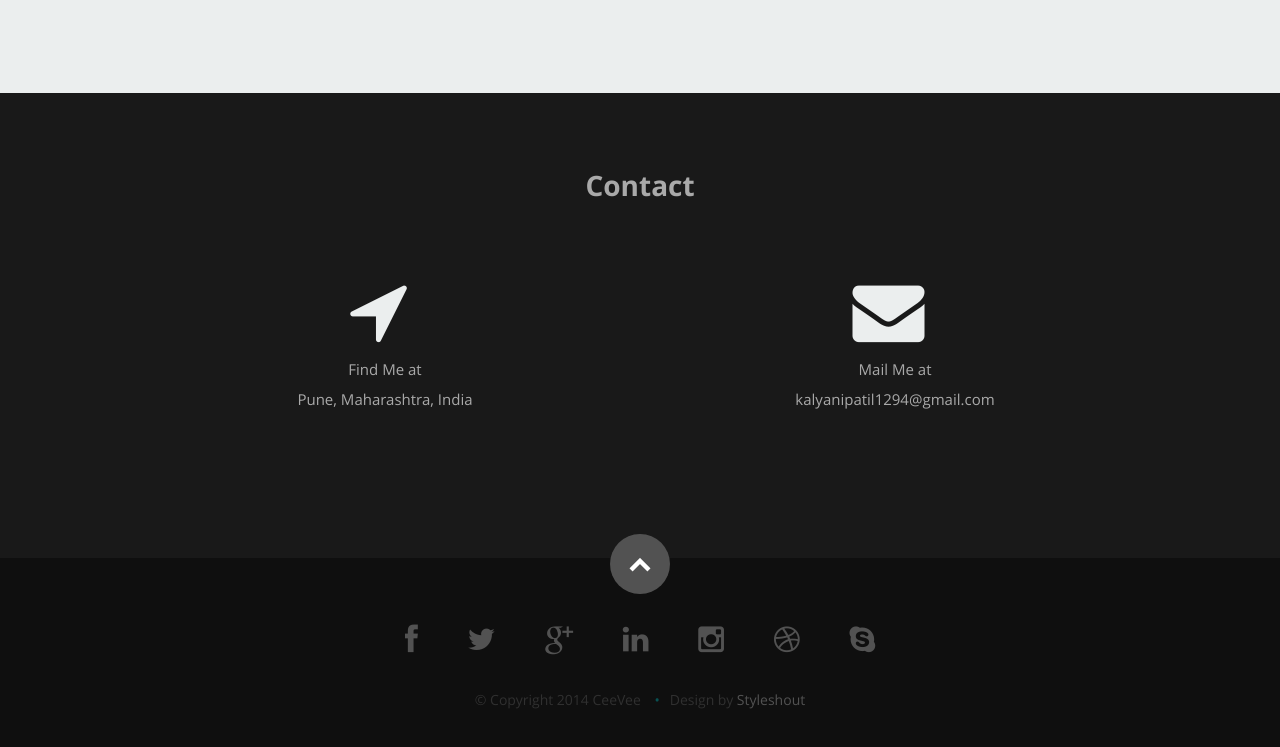
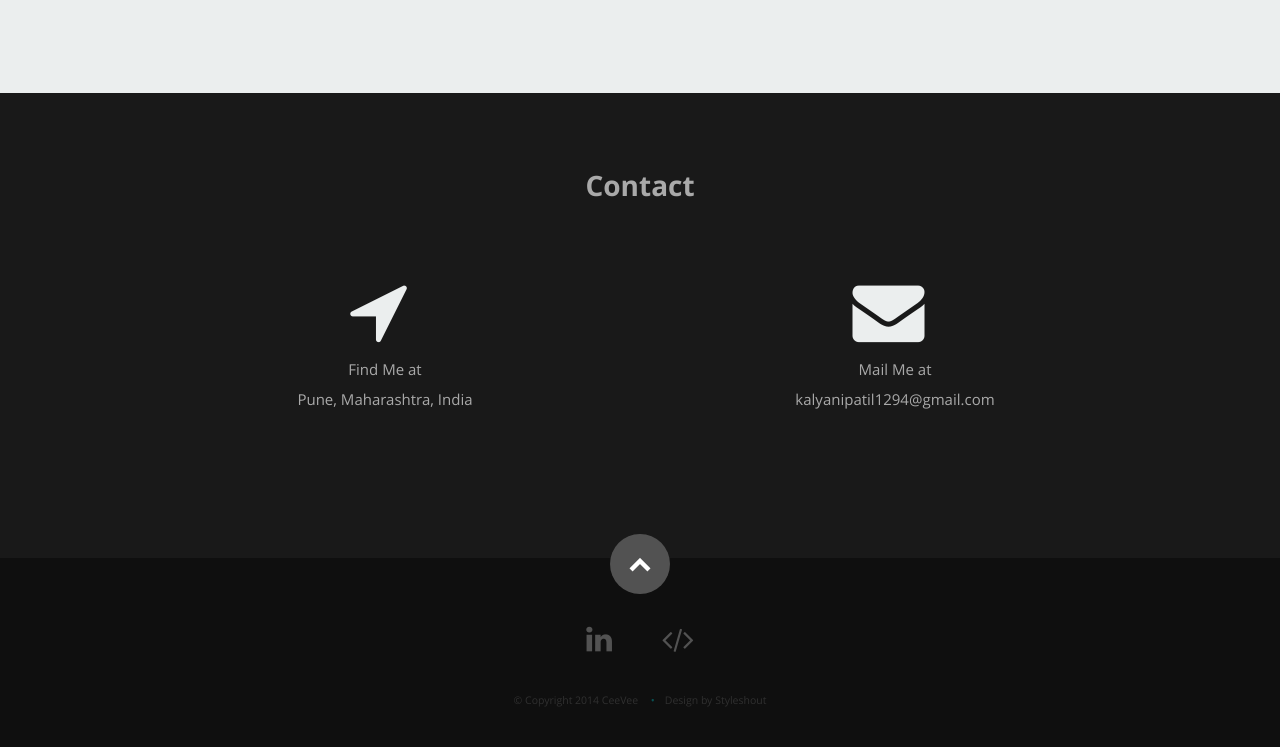
Before and after one commit to shankyDoodle/resume-portfolio-template, a plain HTML site: page index.html in a window 1280 px wide. Shown: the part 3365-4112 px from the top of the page. Drawn offline with nearby package versions, Linux system fonts and the light colour scheme.

Commit message:
footer tab done

```diff
--- a/css/override.css
+++ b/css/override.css
@@ -140,3 +140,11 @@ p.address{
 .clickMeSpan:hover{
     color: #00bcc3 !important;
 }
+
+.copyright{
+    font-size: 75%;
+}
+
+.copyright a{
+    color: #303030 !important;
+}
--- a/index.html
+++ b/index.html
@@ -695,13 +695,13 @@
         <div class="twelve columns">
 
             <ul class="social-links">
-                <li><a href="#"><i class="fa fa-facebook"></i></a></li>
-                <li><a href="#"><i class="fa fa-twitter"></i></a></li>
-                <li><a href="#"><i class="fa fa-google-plus"></i></a></li>
-                <li><a href="#"><i class="fa fa-linkedin"></i></a></li>
-                <li><a href="#"><i class="fa fa-instagram"></i></a></li>
-                <li><a href="#"><i class="fa fa-dribbble"></i></a></li>
-                <li><a href="#"><i class="fa fa-skype"></i></a></li>
+                <!--<li><a href="#"><i class="fa fa-facebook"></i></a></li>-->
+                <!--<li><a href="#"><i class="fa fa-twitter"></i></a></li>-->
+                <!--<li><a href="#"><i class="fa fa-google-plus"></i></a></li>-->
+                <li><a href="https://www.linkedin.com/in/kalyani1294/" target="_blank"><i class="fa fa-linkedin"></i></a></li>
+                <!--<li><a href="#"><i class="fa fa-instagram"></i></a></li>-->
+                <li><a href="https://jsfiddle.net/user/kalyanipatil1294/fiddles/" target="_blank"><i class="fa fa-code"></i></a></li>
+                <!--<li><a href="#"><i class="fa fa-skype"></i></a></li>-->
             </ul>
 
             <ul class="copyright">
```
